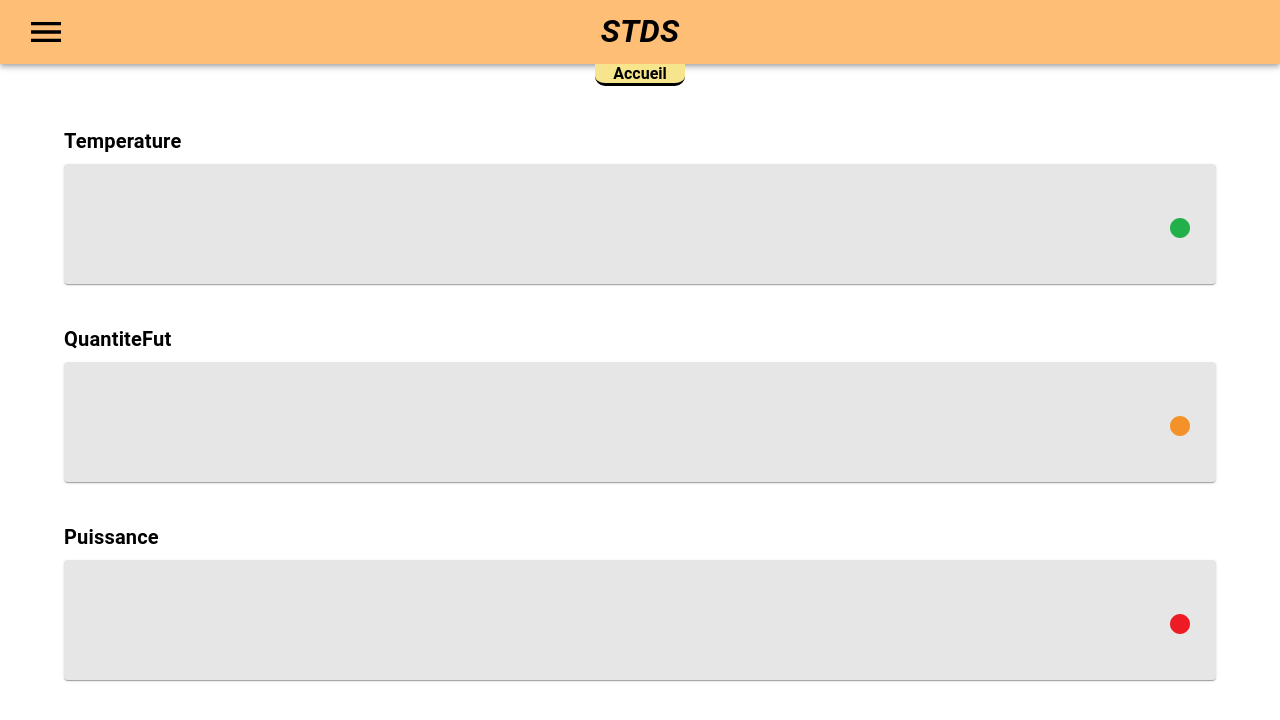
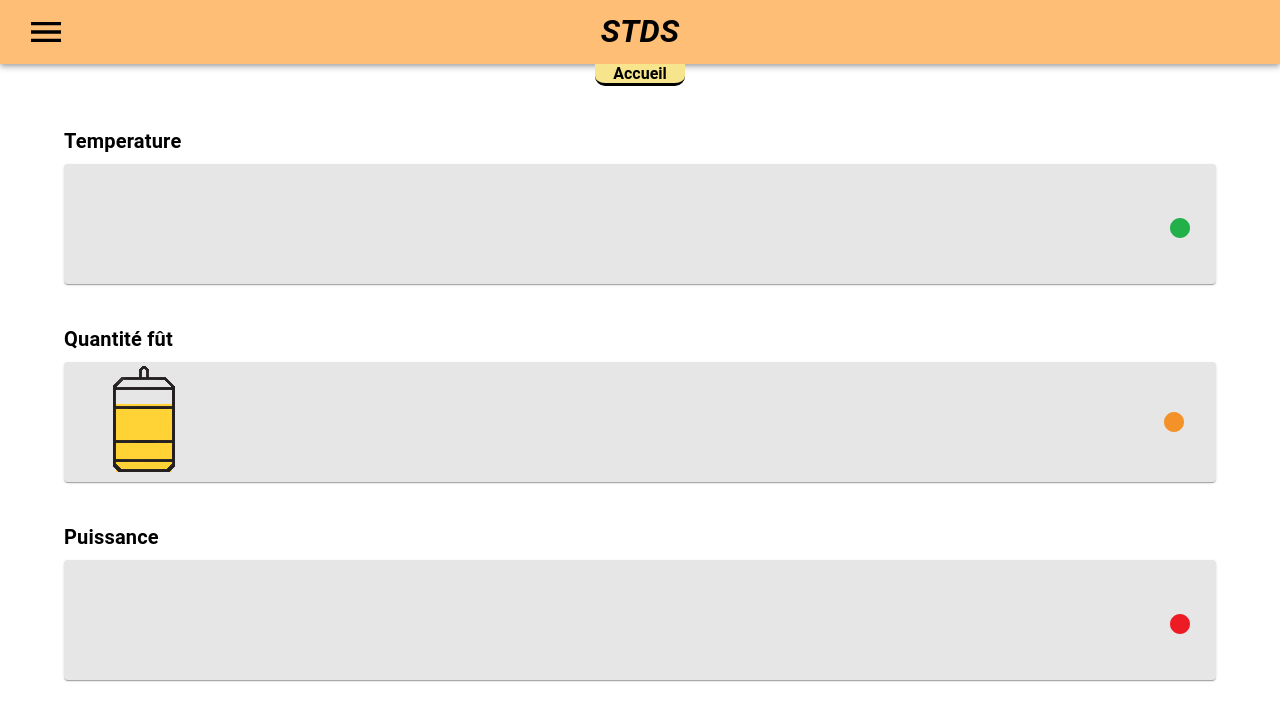
Before and after one commit to Falsimane/SAE-ALT-S3-Dev-22-23-STDS-3B-Equipe-4, a React (Create React App) app in the folder Application/stds-app/: page /home in a window 1280 px wide. Shown: the top 720 px of the page. Built offline with nearby package versions, Linux system fonts and the light colour scheme.

Commit message:
Ajout image fut Ref. #8

```diff
--- a/Application/stds-app/src/pages/Home.tsx
+++ b/Application/stds-app/src/pages/Home.tsx
@@ -8,12 +8,30 @@ import './Home.css';
 import Header from "./Header";
 import CardBox from "../components/CardBox";
 import React from "react";
+import Box from "@mui/material/Box";
+import Typography from "@mui/material/Typography";
+import Card from "@mui/material/Card";
+import CardActionArea from "@mui/material/CardActionArea";
+import CardContent from "@mui/material/CardContent";
+import CircleIcon from "@mui/icons-material/Circle";
 
 const Home: React.FC = () => {
 
   const colordotTemp = "#22B04B";
   const colordotQuant = "#F49229";
   const colordotPuiss = "#ED1C24";
+
+  let pourcentageQuantite = 75;
+
+  let calculPourcentage = pourcentageQuantite;
+  let radiusLiquideQuantiteTop = 0;
+  let nombreApres90 = 0;
+  if(pourcentageQuantite > 90){
+    nombreApres90 = 10-(100-pourcentageQuantite);
+    radiusLiquideQuantiteTop += nombreApres90;
+  } else if (pourcentageQuantite == 1){
+    calculPourcentage = 1.1/90;
+  }
 
   const refresh = (e: CustomEvent) => {
     setTimeout(() => {
@@ -30,7 +48,38 @@ const Home: React.FC = () => {
           </IonRefresher>
 
           <CardBox colordot={colordotTemp} title={"Temperature"} />
-          <CardBox colordot={colordotQuant} title={"QuantiteFut"} />
+
+          <Box sx={{ display: "flex", justifyContent: "center", marginTop: 5}}>
+            <Box sx={{ width: "90%"}}>
+              <Typography
+                  sx={{
+                    textAlign: "left",
+                    fontWeight: "bold",
+                    fontSize: 20,
+                    marginBottom: 1
+                  }}
+              >
+                Quantité fût
+              </Typography>
+
+
+              <Card sx={{ backgroundColor: "#E6E6E6", height: 120 }}>
+                <CardActionArea sx={{height: '100%'}}>
+                  <CardContent sx={{display: "flex", alignItems: "center", height: "100%", padding : 0}}>
+                    <Box sx={{marginLeft: 10, display: "flex", alignItems: "end", height: 100, marginTop: 0.5, justifyContent: "center"}}>
+                      <Box sx={{marginBottom: 0.3, position: "absolute", backgroundColor: "#FFD335", borderTopRightRadius : radiusLiquideQuantiteTop, borderTopLeftRadius : radiusLiquideQuantiteTop, width: 56, height: 0.9*calculPourcentage}}/>
+                      <Box sx={{position: "absolute"}}>
+                        <img src={require('../images/fut-bierre.png')}/>
+                      </Box>
+                    </Box>
+                    <CircleIcon sx={{ color: colordotQuant, position: "absolute", right: 30}} />
+                  </CardContent>
+                </CardActionArea>
+              </Card>
+
+            </Box>
+          </Box>
+
           <CardBox colordot={colordotPuiss} title={"Puissance"} />
         </IonContent>
       </IonPage>
```
Also changed, not shown: Application/stds-app/src/images/fut-bierre.png (added).
